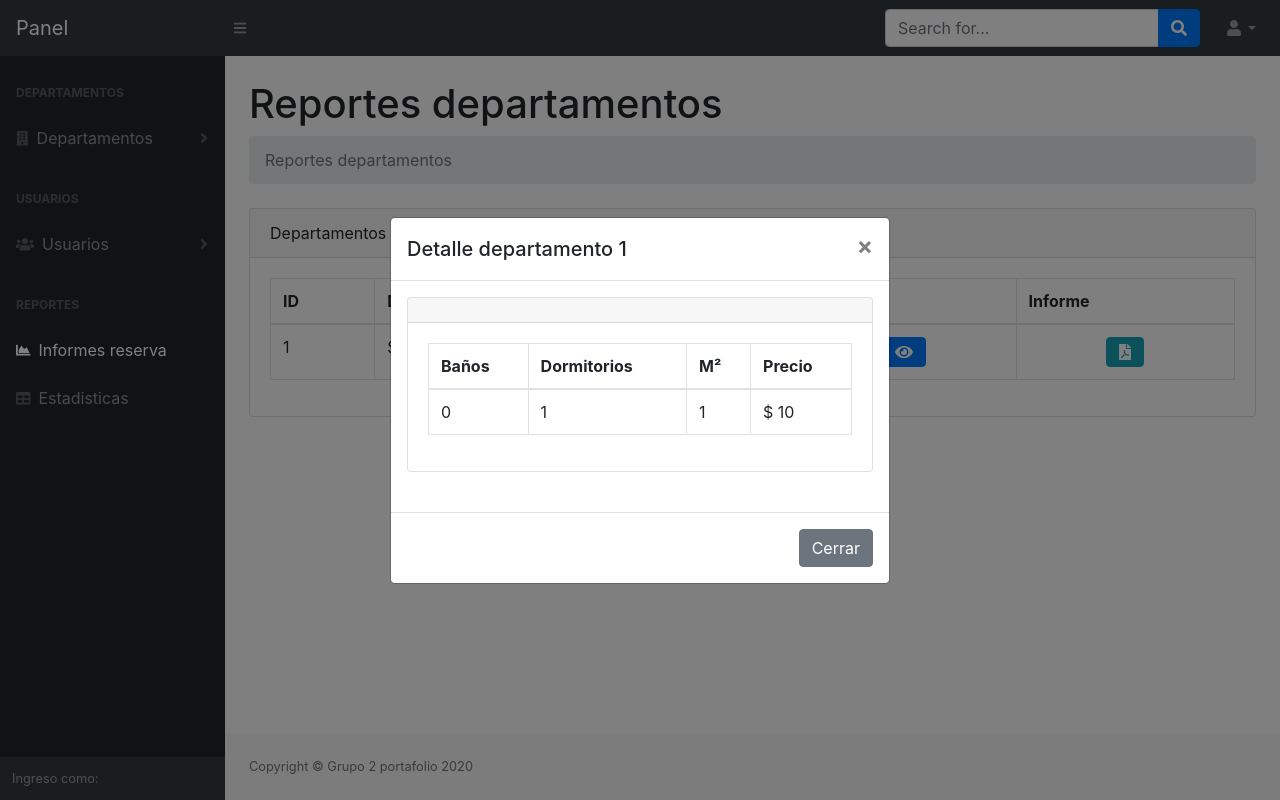
After one commit to stuk4/portafolio-departamentos, a Django app: page /departamentos/admin/reportes/ in a window 1280 px wide, after a click that opens the changed part. The commit adds this page. Run offline with Django 3.2, Linux system fonts and the light colour scheme; tables that the repository leaves empty hold one stand-in row (values such as "Sample post"); one stand-in notice (Sample message) is shown; some libraries are stand-ins or nearby versions.

Commit message:
Creo vista de informes reservas por depto

```diff
--- a/departamentos/admin.py
+++ b/departamentos/admin.py
@@ -25,7 +25,7 @@ class CustomUserAdmin(admin.ModelAdmin):
 
     exclude = ('estado_mantencion','mantencion','usuario',)
     # Customizacion de interfaz
-    list_display = ["mostrar_imagen","id","titulo","direccion",'mantencion','estado_mantencion']
+    list_display = ["mostrar_imagen","id","titulo",'zona',"direccion",'mantencion','estado_mantencion']
     list_filter = ('titulo','direccion',)
     list_editable = ('estado_mantencion','mantencion')
 
--- a/departamentos/templates/departamentos/base_admin.html
+++ b/departamentos/templates/departamentos/base_admin.html
@@ -87,14 +87,14 @@
                                 </nav>
                             </div>
 
-                            <div class="sb-sidenav-menu-heading">Addons</div>
-                            <a class="nav-link" href="charts.html">
+                            <div class="sb-sidenav-menu-heading">Reportes </div>
+                            <a class="nav-link  {% if request.resolver_match.url_name == "Reportes departamentos" %}active{% endif %}" href="{% url 'Reportes departamentos' %}">
                                 <div class="sb-nav-link-icon"><i class="fas fa-chart-area"></i></div>
-                                Charts
+                                Informes reserva
                             </a>
                             <a class="nav-link" href="tables.html">
                                 <div class="sb-nav-link-icon"><i class="fas fa-table"></i></div>
-                                Tables
+                                Estadisticas
                             </a>
                         </div>
                     </div>
--- a/departamentos/templates/departamentos/lista_departamentos_admin.html
+++ b/departamentos/templates/departamentos/lista_departamentos_admin.html
@@ -20,9 +20,11 @@
                     <tr>
                         <th>ID</th>
                         <th>Dirección</th>
+                        <th>Zona</th>
                         {% if request.resolver_match.url_name == 'Administracion departamentos reservados' or request.resolver_match.url_name == 'Administracion departamentos arrendados'  %}
                         <th>Cliente</th>
                         {% endif %}
+
                         <th>Detalles</th>
                         <th>Imagenes</th>
                         <th>Inventario</th>
@@ -50,6 +52,7 @@
 
                             <td>{{ departamento.id }}</td>
                             <td>{{ departamento.direccion }}</td>
+                            <td>{{ departamento.zona }}</td>
                             {% if request.resolver_match.url_name == 'Administracion departamentos reservados' or request.resolver_match.url_name == 'Administracion departamentos arrendados' %}
                             <td> {{ departamento.usuario }}</td>
                             {% endif %}
@@ -633,7 +636,7 @@
         toast: true,
         position: 'top-end',
         showConfirmButton: false,
-        timer: 3000,
+        timer: 1500,
         onOpen: (toast) => {
             toast.addEventListener('mouseenter', Swal.stopTimer)
             toast.addEventListener('mouseleave', Swal.resumeTimer)
--- /dev/null
+++ b/departamentos/templates/departamentos/lista_reportes.html
@@ -0,0 +1,155 @@
+{% extends 'departamentos/base_admin.html' %}
+{% load static %}
+{% block extra_css %}
+
+{% endblock extra_css %}
+{% block contenido %}
+<div class="card mb-4">
+    <div class="card-header">
+        Departamentos
+    </div>
+    <div class="card-body">
+        <div class="table-responsive">
+            <table class="table table-bordered" id="dataTable" width="100%" cellspacing="0">
+                <thead>
+                    <tr>
+                        <th>ID</th>
+                        <th>Dirección</th>
+                        <th>Zona</th>
+                        <th>Detalles</th>
+                        <th>Informe</th>
+                    </tr>
+                </thead>
+                <tbody>
+                    {% for departamento in departamentos %}
+                    <tr>
+
+                        <td>{{ departamento.id }}</td>
+                        <td>{{ departamento.direccion }}</td>
+                        <td>{{ departamento.zona }}</td>
+                        <td align="center">
+                            <!-- Modal ver detalles -->
+                            <button type="button" class="btn btn-primary" data-toggle="modal"
+                                data-target="#ver-detalle-{{ departamento.id }}">
+                                <i class="fas fa-eye"></i>
+                            </button>
+
+
+                        <div class="modal fade" id="ver-detalle-{{ departamento.id }}" tabindex="-1"
+                            aria-labelledby="exampleModalLabel" aria-hidden="true">
+                            <div class="modal-dialog  modal-dialog-centered modal-dialog-scrollable ">
+                                <div class="modal-content">
+                                    <div class="modal-header">
+                                        <h5 class="modal-title" id="exampleModalLabel">Detalle departamento
+                                            {{ departamento.id }}</h5>
+                                        <button type="button" name="btn-imagenes" class="close" data-dismiss="modal"
+                                            aria-label="Close">
+                                            <span aria-hidden="true">&times;</span>
+                                        </button>
+                                    </div>
+                                    <div class="modal-body">
+                                        <div class="card mb-4">
+                                            <div class="card-header text-center ">
+
+                                            </div>
+                                            <div class="card-body">
+                                                <div class="table-responsive">
+                                                    <table class="table table-bordered" id="dataTable" width="100%"
+                                                        cellspacing="0">
+                                                        <thead>
+                                                            <tr>
+                                                                <th>Baños</th>
+                                                                <th>Dormitorios</th>
+                                                                <th>M²</th>
+                                                                <th>Precio</th>
+
+                                                            </tr>
+                                                        </thead>
+
+                                                        <tbody>
+
+
+                                                            <tr>
+                                                                <td>{{ departamento.banos }}</td>
+                                                                <td>{{departamento.dormitorios  }}</td>
+                                                                <td>{{ departamento.metros_cuadrados  }}</td>
+                                                                <td>$ {{ departamento.precio }}</td>
+                                                            </tr>
+
+
+
+                                                                    </tr>
+
+                                                                </tbody>
+                                                            </table>
+                                                        </div>
+                                                    </div>
+
+                                                </div>
+                                                </div>
+
+                                                <div class="modal-footer">
+                                                    <button type="button" class="btn btn-secondary" data-dismiss="modal">Cerrar</button>
+
+                                                </div>
+                                </div>
+                                </div>
+                                                    </div>
+                            <!-- Fin modal ver detalles -->
+                            </td>
+                            <td align="center">
+                                <a class="btn btn-info"
+                                href="{% url 'Generar reporte' departamento.id %}"
+                                role="button">  <i class="fas fa-file-pdf"></i>
+                            </a>
+
+                        </td>
+                        </tr>
+                    {% endfor %}
+
+
+                </tbody>
+            </table>
+        </div>
+    </div>
+</div>
+{% endblock contenido %}
+
+{% block extra_js %}
+
+{% if messages %}
+{% for message in messages  %}
+<script>
+    {% if message.tags == 'error' %}
+    Swal.fire({
+        title: 'Error!',
+        text: '{{ message }}',
+        icon: 'error',
+        confirmButtonText: 'Ok'
+    }) {% elif message.tags == 'info' %}
+    const Toast = Swal.mixin({
+        toast: true,
+        position: 'top-end',
+        showConfirmButton: false,
+        timer: 1500,
+        onOpen: (toast) => {
+            toast.addEventListener('mouseenter', Swal.stopTimer)
+            toast.addEventListener('mouseleave', Swal.resumeTimer)
+        }
+    })
+
+    Toast.fire({
+        icon: 'success',
+        title: '{{ message }}'
+    }) {%else %}
+    Swal.fire({
+        title: 'Éxito!',
+        text: '{{ message }}',
+        icon: 'success',
+        confirmButtonText: 'Ok'
+
+    }) {% endif %}
+</script>
+{% endfor %}
+{% endif %}
+{% endblock extra_js %}
--- a/departamentos/urls.py
+++ b/departamentos/urls.py
@@ -39,6 +39,8 @@ urlpatterns = [
     path('departamentos/admin/eliminar_departamento/<int:id>/',views.eliminar_departamento,name="Eliminar departamento"),
     path('departamentos/admin/actualizar_estado_mantencion/<int:id>/',views.actualizar_estado_mantencion,name="Actualizar estado mantencion"),
     path('departamentos/admin/actualizar_estado_inventario/<int:id>/',views.actualizar_estado_inventario,name="Actualizar inventario departamento"),
+    path('departamentos/admin/reportes/',views.reportes_departamentos,name="Reportes departamentos"),
+    path('departamentos/admin/reportes/generar/<int:id>/',views.generar_informe,name="Generar reporte"),
     #Sección apis
     path('api/',include(router.urls)),
 ]
--- a/departamentos/views.py
+++ b/departamentos/views.py
@@ -4,8 +4,18 @@ from usuarios.models import User
 from django.contrib.auth.decorators import user_passes_test
 from django.contrib import messages
 from django.urls import resolve
-from datetime import date
+from datetime import date,datetime
 from django.utils.dateparse import parse_date
+
+
+
+import os
+from django.conf import settings
+from django.http import HttpResponse
+from django.template.loader import get_template
+from xhtml2pdf import pisa
+from django.contrib.staticfiles import finders
+
 #  Views correspondientes a vistas del cliente
 def listar_departamentos(request):
 
@@ -170,7 +180,6 @@ def listar_departamentos_admin(request):
         if parse_date(request.POST.get('fechamantencion')) < date.today():
             messages.error(request,'La fecha a asignar debe ser a partir de hoy')
             return redirect('Administracion departamentos')
-        print('ESTEEEEE  ===> ',parse_date(request.POST.get('fechamantencion')))
         departamento = Departamento.objects.filter(id=request.POST.get('idDepMantencion'))
         try:
 
@@ -329,3 +338,33 @@ def actualizar_estado_inventario(request,id):
             return redirect(request.META.get('HTTP_REFERER'))
 
     return redirect('Administracion departamentos')
+
+def reportes_departamentos(request):
+    departamentos = Departamento.objects.all()
+    context = {'departamentos':departamentos}
+    return render(request,'departamentos/lista_reportes.html',context)
+
+def generar_informe(request,id):
+    try:
+        reservas = Reserva.objects.filter(departamento=id)
+        fecha_hoy = datetime.now()
+        departamento = Departamento.objects.get(id=id)
+        total = 0
+        for reserva in reservas:
+            total += reserva.abono
+        context = {'reservas':reservas,
+                    'fecha_hoy':fecha_hoy,
+                    'departamento':departamento,
+                    'total':total}
+        template = get_template('departamentos/informe_reserva.html')
+        html = template.render(context)
+        response = HttpResponse(content_type='application/pdf')
+        # response['Content-Disposition'] = 'attachment; filename="Reporte_reservas_dpto_{}.pdf"'.format(departamento.id)
+        pisa_status = pisa.CreatePDF(
+        html, dest=response)
+
+    except Exception as err:
+        print('VERRORINFORMEGENERAR === ',err)
+        messages.error(request,'No se pudo generar el informe')
+        return redirect(request.META.get('HTTP_REFERER'))
+    return response
```
Also changed, not shown: departamentos/models.py (+12 -1 lines), departamentos/static/css/informes_res.css (added, +15 -0 lines), departamentos/templates/departamentos/informe_reserva.html (added, +85 -0 lines), departamentos/templates/departamentos/plantilla_informes.html (added, +97 -0 lines), requirements.txt (+8 -0 lines), departamentos/migrations/0004_auto_20201014_0024.py (added), departamentos/migrations/0005_auto_20201016_1900.py (added).
